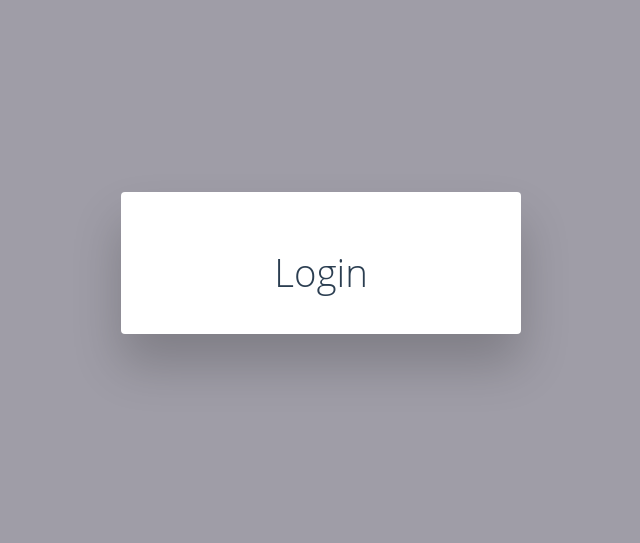
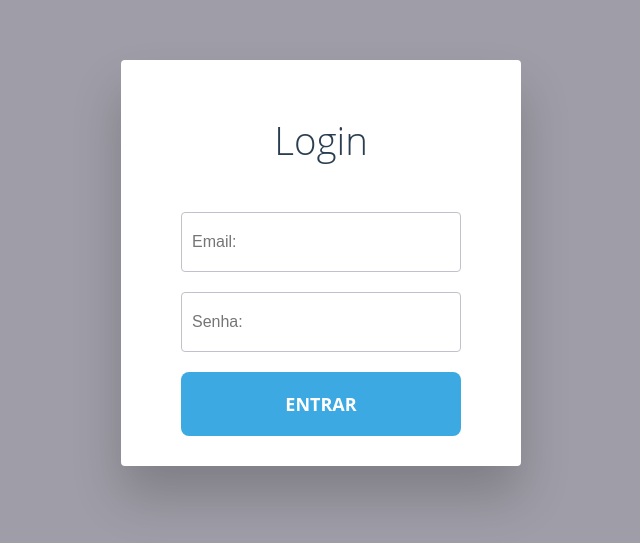
Before and after one commit to Jreng7/projects, a React (Vite) app in the folder telaLogin_bitloop/frontend/: page / in a window 1280 px wide. Shown: the part 137-680 px from the top of the page, without its empty margins (319-959 px from the left). Built offline with nearby package versions, Linux system fonts and the light colour scheme.

Commit message:
recuperando os dados

```diff
--- a/telaLogin_bitloop/frontend/src/App.jsx
+++ b/telaLogin_bitloop/frontend/src/App.jsx
@@ -1,20 +1,15 @@
-import './App.css'
+import "./App.css";
+import { Login } from "./components/Login";
+
 
 function App() {
-
   return (
     <>
-     <main>
-        <div className="login-form-wrap">
-          <h2>Login</h2>
-
-          <form action="">
-
-          </form>
-        </div>
-     </main>
+      <main>
+        <Login />
+      </main>
     </>
-  )
+  );
 }
 
-export default App
+export default App;
--- /dev/null
+++ b/telaLogin_bitloop/frontend/src/components/Login.jsx
@@ -0,0 +1,29 @@
+import { useState } from 'react'
+
+export function Login() {
+
+  const [ email, setEmail ] = useState('')
+  const [ senha, setSenha ] = useState('')
+
+  async function handleLogin(e) {
+
+    e.preventDefault()
+
+    console.log(email, senha)
+
+  }
+
+  return (
+    <div className="login-form-wrap">
+      <h2>Login</h2>
+
+      <form action="" className="login-form">
+        <input type="email" name="email" placeholder="Email:" required onChange={(e) => setEmail(e.target.value)}/>
+        <input type="password" name="password" placeholder="Senha:" required onChange={(e) => setSenha(e.target.value)}/>
+        <button type="submit" className="btn-login" onClick={(e) => {handleLogin(e)}}>
+          Entrar
+        </button>
+      </form>
+    </div>
+  );
+}
```
